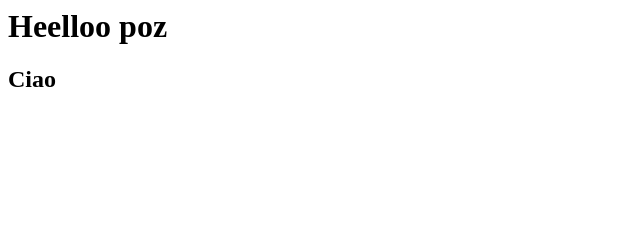
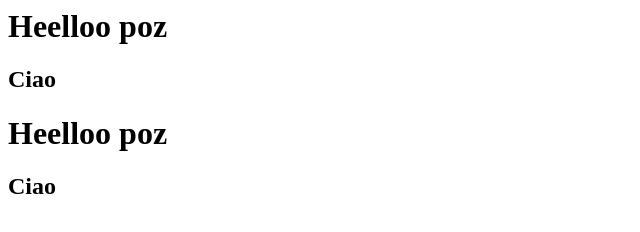
Before and after one commit to DraganZu/hello-world, a plain HTML site: page index.html in a window 1280 px wide. Shown: the whole page, without its empty margins (0-640 px from the left). Drawn offline with Linux system fonts and the light colour scheme.

Commit message:
Update index.html

```diff
--- a/index.html
+++ b/index.html
@@ -1,3 +1,5 @@
 
 <h1>Heelloo poz</h1>
 <h2>Ciao</h2>
+<h1>Heelloo poz</h1>
+<h2>Ciao</h2>
```
